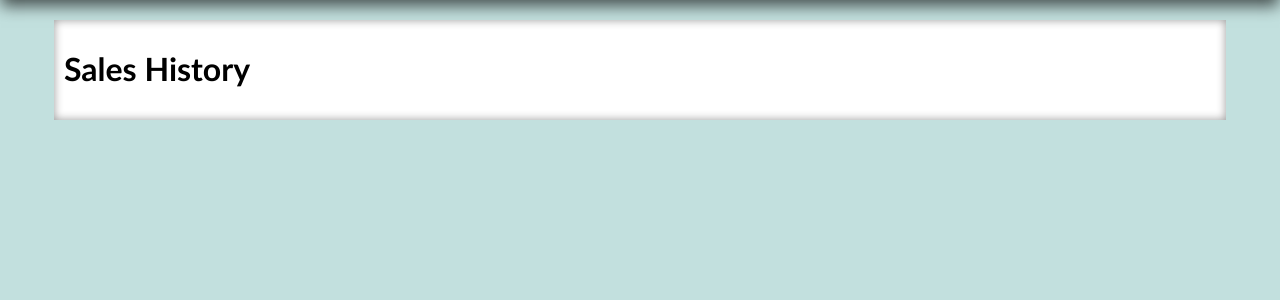
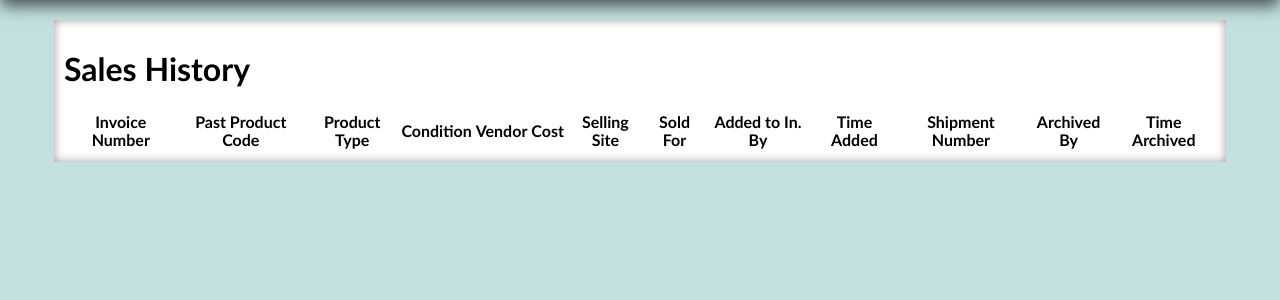
Before and after one commit to CSUF-Computer-Science/super-duper-spork, a Django app: page /sales/ in a window 1280 px wide. Shown: the part 200-500 px from the top of the page. Run offline with Django 3.2, Linux system fonts and the light colour scheme; the visitor is signed in with stand-in values (Sample User, id 1); lists and menus that the app fills with data are empty.

Commit message:
sales added

```diff
--- a/sporkify/backend/forms.py
+++ b/sporkify/backend/forms.py
@@ -1,5 +1,6 @@
 from django.forms import ModelForm
 from backend.models import Inventory
+from backend.models import Sale
 
 
 class InventoryForm(ModelForm):
--- a/sporkify/frontend/templates/sales.html
+++ b/sporkify/frontend/templates/sales.html
@@ -1,8 +1,48 @@
 {% extends "base.html" %}
 {%block headIncludes%}
-  <link rel="stylesheet" type="text/css" href="#">
+  <link rel="stylesheet" type="text/css" href="/static/stylesheets/sales.css">
   <title>Sporkify - Sales</title>
 {%endblock%}
+
 {% block content %}
     <h1>Sales History</h1>
+    <table style="width:100%">
+            <tr>
+                <th>Invoice Number</th>
+                <th>Past Product Code</th>
+                <th>Product Type</th>
+                <th>Condition</th>
+                <th>Vendor</th>
+                <th>Cost</th>
+                <th>Selling Site</th>
+                <th>Sold For</th>
+                <th>Added to In. By</th>
+                <th>Time Added</th>
+                <th>Shipment Number</th>
+                <th>Archived By</th>
+                <th>Time Archived</th>
+            </tr>
+            {% for item in items %}
+            <tr>
+                <td>{{item.invoice_num}}</td>
+                <td>{{item.past_product_code}}</td>
+                <td>{{item.product_type}}</td>
+                <td>{{item.condition}}</td>
+                <td>{{item.vendor}}</td>
+                <td>{{item.pur_price}}</td>
+                <td>{{item.selling_site}}</td>
+                <td>{{item.sel_price}}</td>
+                <td>{{item.added_by}}</td>
+                <td>{{item.time_added}}</td>
+                <td>{{item.shipment_number}}</td>
+                <td>{{item.archived_by}}</td>
+                <td>{{item.time_archived}}</td>
+                <td><button>Edit Item</button></td>
+                <td>
+                    <form action="" method="POST">{% csrf_token %}<input type="hidden" name="Invoice Number" value="{{item.invoice_num}}" /><button
+                            type="submit" name="deleteItem">Delete Item</button></form>
+                </td>
+            </tr>
+            {% endfor %}
+        </table>
 {% endblock %}
--- a/sporkify/frontend/views.py
+++ b/sporkify/frontend/views.py
@@ -7,12 +7,14 @@ from django.utils import timezone
 from backend.models import Inventory
 from backend.models import Vendor
 from backend.models import Sale_Site
+from backend.models import Sale
 from backend.models import Employee
 from backend.models import Shift
 from backend.models import Product_Type
 from backend.models import Condition
 
 from backend.forms import InventoryForm
+
 
 
 @login_required
@@ -94,6 +96,12 @@ def inventory(request):
         "conditions": Condition.objects.all()
     })
 
+@login_required
+def sales(request):
+    return render(request, 'sale.html', {
+        "items": Sale.objects.all()
+    })
+
 
 @login_required
 def delete_inventory(request):
```
